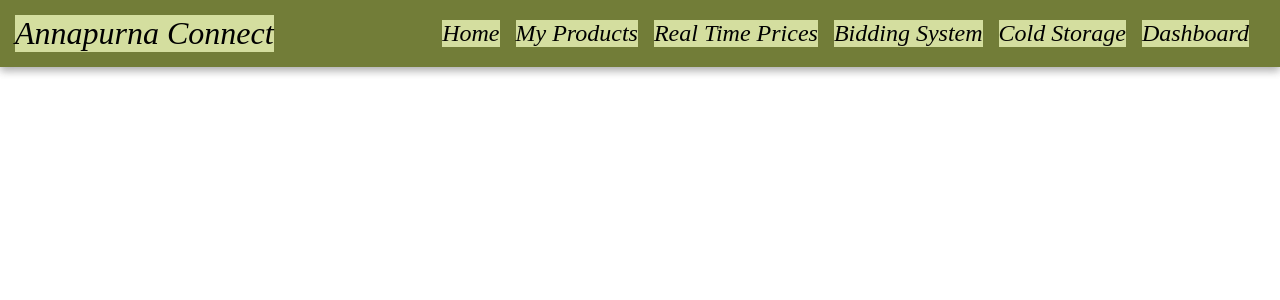
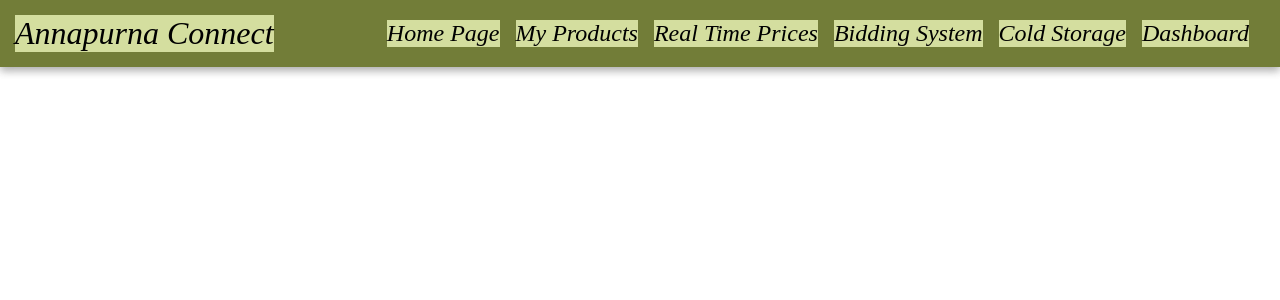
Before and after one commit to Retikatelang23/Annapurna-Connect-V1, a React (Create React App) app in the folder client/: page /landingpage in a window 1280 px wide. Shown: the top 300 px of the page. Built offline with nearby package versions, Linux system fonts and the light colour scheme.

Commit message:
updating content to homepage

```diff
--- a/client/src/components/landing/MainNavbar.js
+++ b/client/src/components/landing/MainNavbar.js
@@ -13,7 +13,7 @@ const MainNavbar = () => {
         </div>
         <ul className="nav-list" id="navList">
           <li className="nav-item">
-            <Link to="/landingpage">Home</Link>
+            <Link to="/landingpage">Home Page</Link>
           </li>
           <li className="nav-item">
             <Link to="/myproducts">My Products</Link>
```
